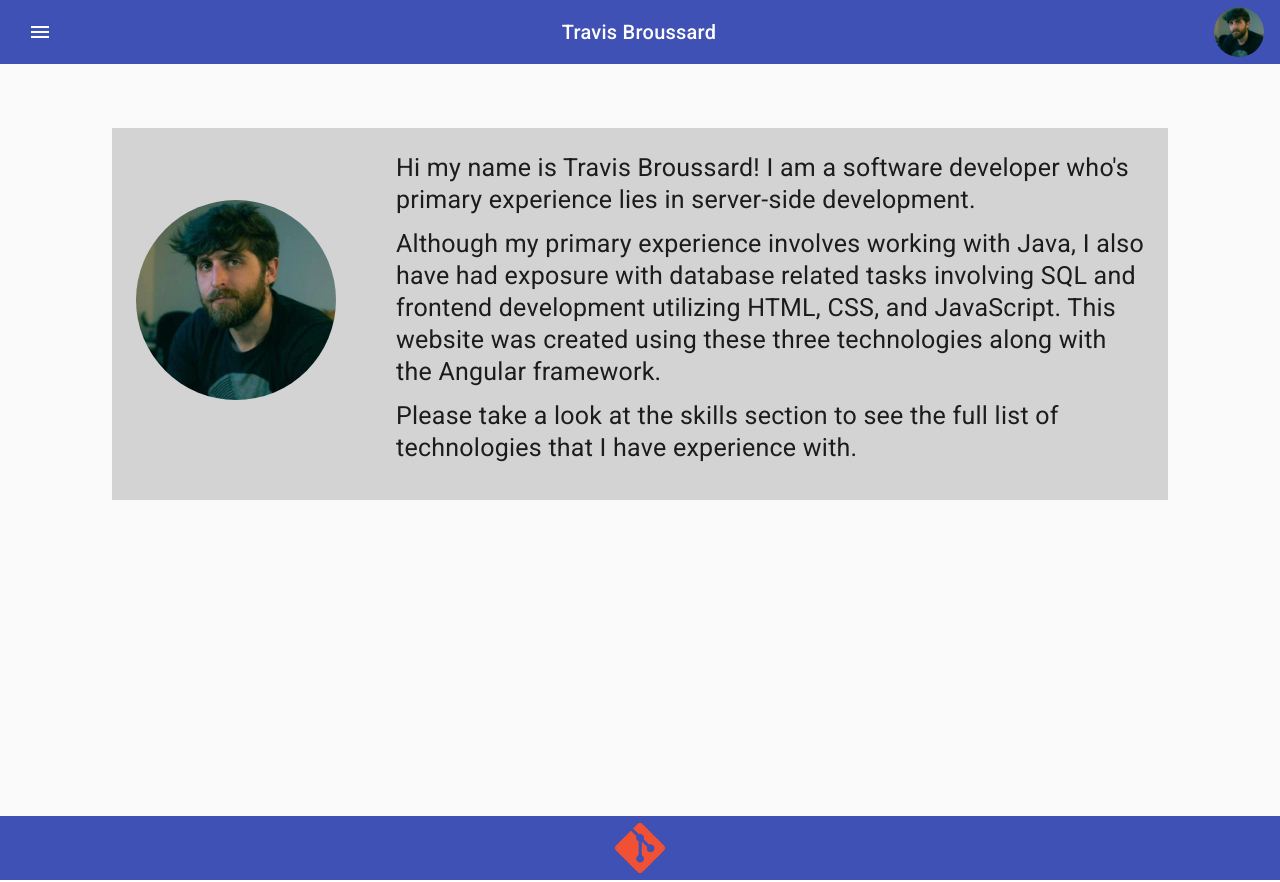
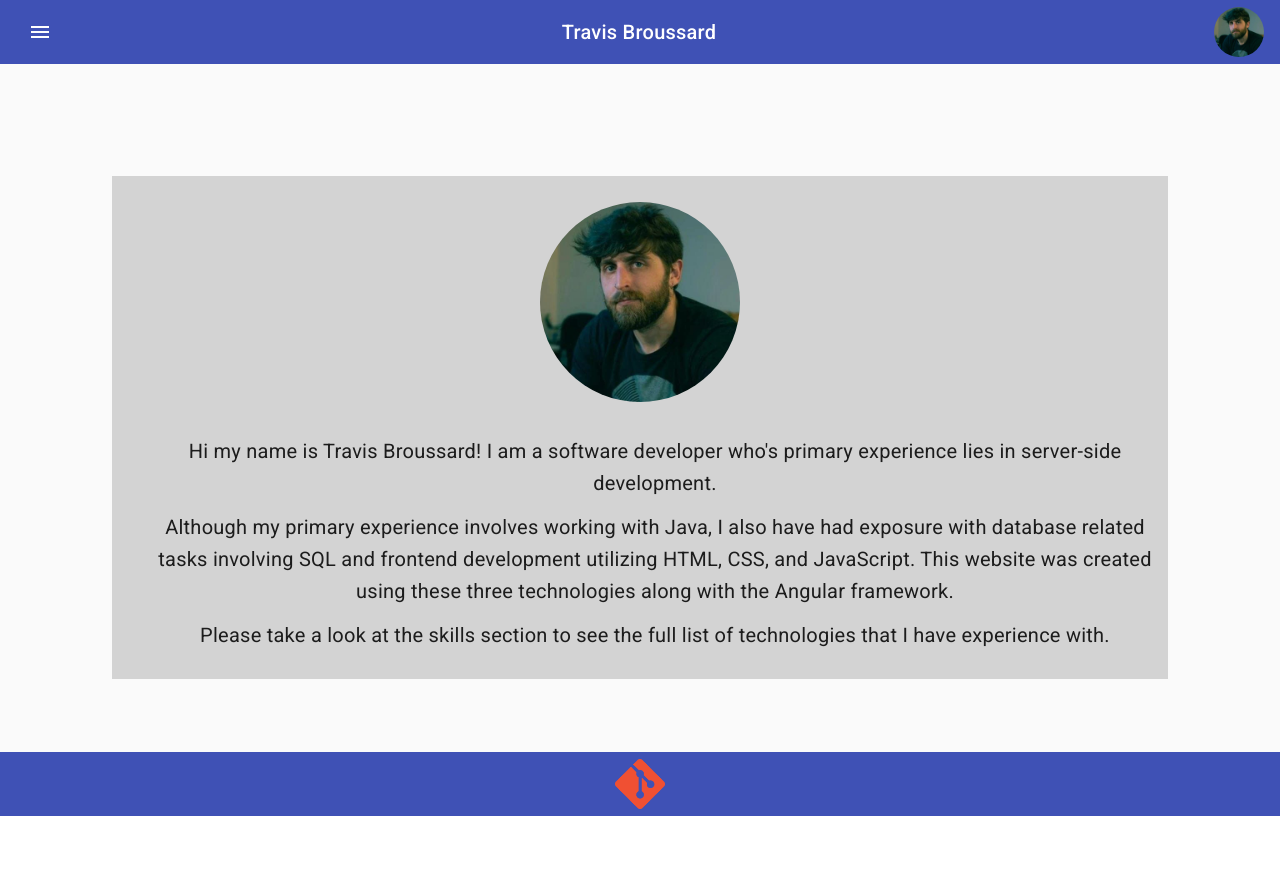
Before and after one commit to travisb1210/travis-resume, an Angular app: page / in a window 1280 px wide. After the commit the page ends 818 px from the top, so only its background shows below. Built offline with nearby package versions, Linux system fonts and the light colour scheme.

Commit message:
added firebase support and updated about me styling

```diff
--- a/angular.json
+++ b/angular.json
@@ -13,7 +13,7 @@
         "build": {
           "builder": "@angular-devkit/build-angular:application",
           "options": {
-            "outputPath": "dist/travis-resume",
+            "outputPath": "dist",
             "index": "src/index.html",
             "browser": "src/main.ts",
             "polyfills": [
--- a/src/app/about/about.component.css
+++ b/src/app/about/about.component.css
@@ -1,35 +1,51 @@
+.about-me {
+    display: flex;
+    justify-content: center;
+    align-items: center;
+    margin: auto;
+    padding: 7rem;
+    overflow: hidden;
+}
+
 .about-me-content {
     font-size: 25px;
     background-color: lightgray;
-    padding: 4rem;
-    margin: 7rem;
     display: flex;
+    align-items: center;
+    justify-content: center;
     flex-direction: row;
+    padding: 5rem;
     line-height: 2rem;
 }
 
 
 
 .about-me-content img{
-    margin-top: 25px;
-    margin-right: 30px;
     height: 200px;
     width: 200px;
     border-radius: 50%;
 }
 
-.about-me-content p{
+p{
     margin-left: 30px;
 }
 
 @media screen and (max-width: 1300px) {
     .about-me-content {
-        margin-top: 4rem;
-        padding: 1.5rem;
+        flex-direction: column;
+        padding: 1rem;
     }
 
-    .about-me-content img{
-        margin-top: 3rem;
+    img {
+        margin-bottom: 25px;
+        margin-top: 10px;
+        height: 100px;
+        width: 100px;
+    }
+
+    p {
+        font-size:20px;
+        text-align: center;
     }
 
 }
--- a/src/app/app.component.css
+++ b/src/app/app.component.css
@@ -19,3 +19,7 @@
     margin-top: 0.5rem;
     height: 50px;
 }
+
+.outlet {
+    height: 86vh;
+}
--- a/src/app/app.component.html
+++ b/src/app/app.component.html
@@ -22,7 +22,7 @@
     </mat-list>
   </mat-sidenav>
   <mat-sidenav-content>
-    <div style="height:86vh;" >
+    <div class="outlet">
       <router-outlet></router-outlet>
     </div>
   </mat-sidenav-content>
--- a/src/app/skills/skill/skill.component.css
+++ b/src/app/skills/skill/skill.component.css
@@ -3,6 +3,7 @@
   flex-wrap: wrap;
   display: flex;
   height: 100%;
+  overflow: hidden;
 }
 
 ul li {
--- a/src/app/skills/skills.component.css
+++ b/src/app/skills/skills.component.css
@@ -1,3 +1,7 @@
 mat-tab-group {
     overflow: hidden;
 }
+
+li {
+    overflow: hidden;
+}
```
Also changed, not shown: firebase.json (added), 1 other file (tests, documents, lock files or other folders).
